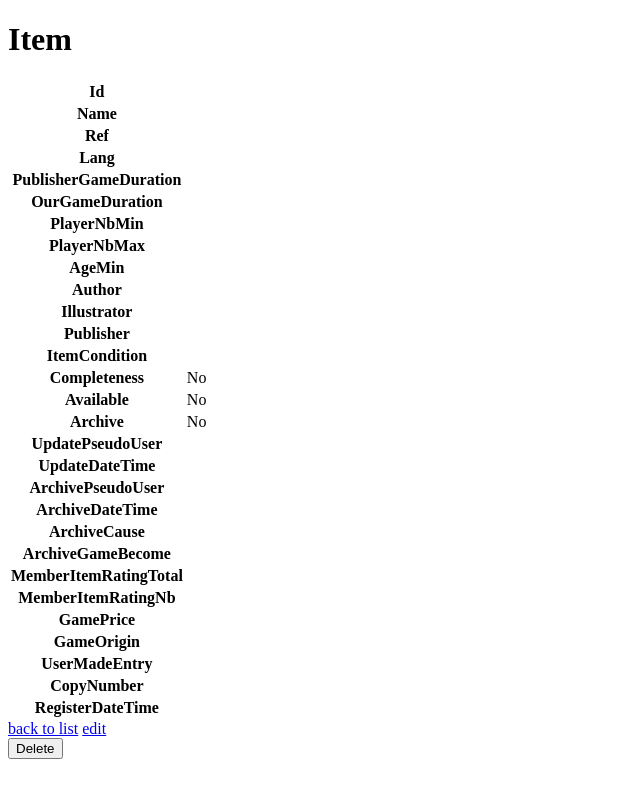
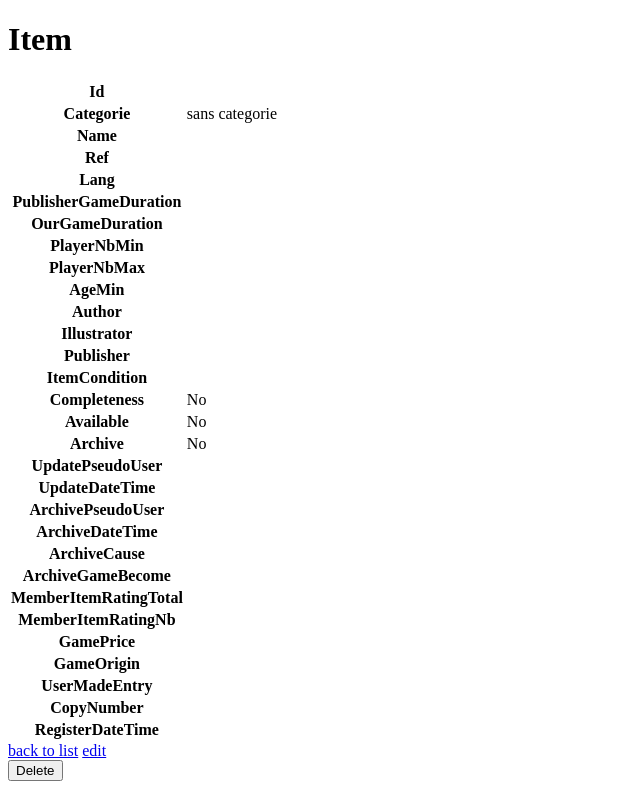
Before and after one commit to KamalusXYZ/kanami, a Symfony app: template templates/item/show.html.twig in a window 1280 px wide. Shown: the whole page, without its empty margins (0-640 px from the left). Run offline with Twig, Linux system fonts and the light colour scheme; the template is opened without the code that fills it, so the values that code supplies are empty; some libraries are stand-ins or nearby versions.

Commit message:
Ajout des categories dans la liste des jeux et dans le show d'un jeu

```diff
--- a/templates/item/index.html.twig
+++ b/templates/item/index.html.twig
@@ -9,6 +9,7 @@
         <thead>
             <tr>
                 <th>Id</th>
+                <th>categorie</th>
                 <th>Name</th>
                 <th>Ref</th>
                 <th>Lang</th>
@@ -44,6 +45,11 @@
         {% for item in items %}
             <tr>
                 <td>{{ item.id }}</td>
+                {% for category in item.categories %}
+                <td>{{ category }}</td>
+                    {% else %} <td>sans categorie</td>
+                {% endfor %}
+
                 <td>{{ item.name }}</td>
                 <td>{{ item.ref }}</td>
                 <td>{{ item.lang }}</td>
--- a/templates/item/show.html.twig
+++ b/templates/item/show.html.twig
@@ -13,6 +13,16 @@
             <th>Id</th>
             <td>{{ item.id }}</td>
         </tr>
+
+
+        <tr>
+            <th>Categorie</th>
+            {% for category in item.categories %}
+                <td>{{ category }}</td>
+            {% else %}
+                <td>sans categorie</td>
+            {% endfor %}
+
         <tr>
             <th>Name</th>
             <td>{{ item.name }}</td>
```
Lines whose indentation alone changed are shown as unchanged.
